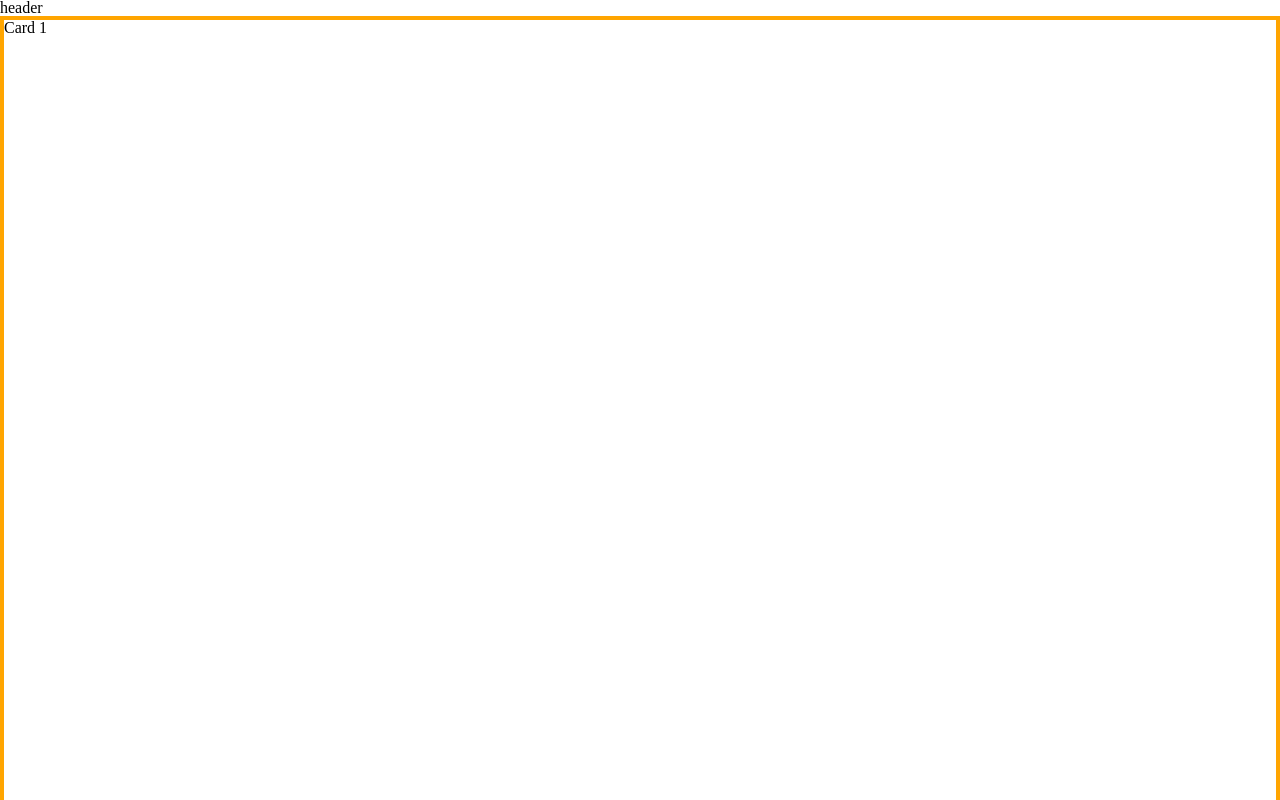
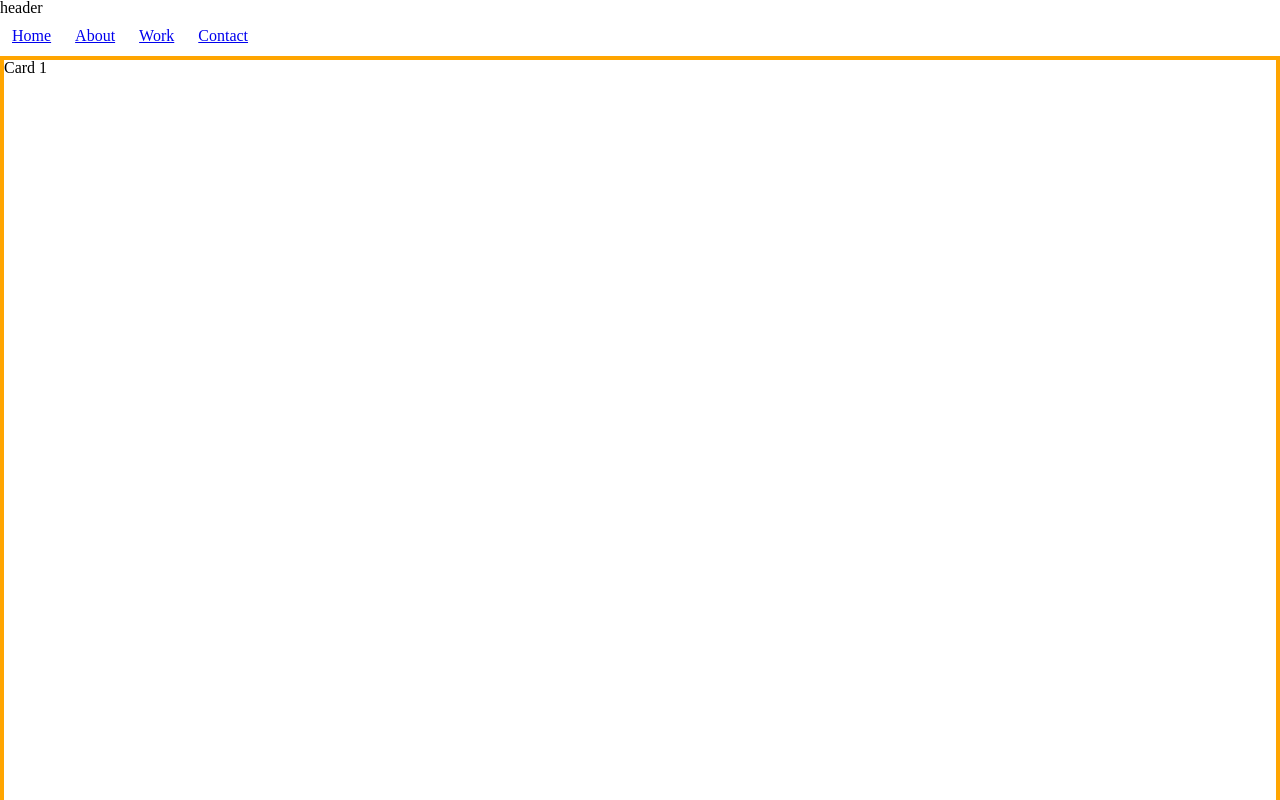
Before and after one commit to horolug/b-card, a website: page index.html in a window 1280 px wide. Shown: the top 800 px of the page. Drawn offline with nearby package versions, Linux system fonts and the light colour scheme; files that its build step writes are made by us from their sources.

Commit message:
Adding scss lint Base markup for navigation

```diff
--- a/index.html
+++ b/index.html
@@ -18,11 +18,21 @@
   <!-- Add your site or application content here -->
   <header>
     header
+
+    <nav>
+      <ul class="nav_list">
+          <li class="nav_list_item"><a href="#home">Home </a></li>
+          <li class="nav_list_item"><a href="#about">About </a></li>
+          <li class="nav_list_item"><a href="#work">Work </a></li>
+          <li class="nav_list_item"><a href="#contact">Contact</a></li>
+      </ul>
+    </nav>
   </header>
   <div>
-    <div class="card">Card 1</div>
-    <div class="card">Card 2</div>
-    <div class="card">Card 3</div>
+    <div id="home" class="card">Card 1</div>
+    <div id="about" class="card">Card 2</div>
+    <div id="work" class="card">Card 3</div>
+    <div id="contact" class="card">Card 4</div>
   </div>
   <footer>
     footer
--- a/package.json
+++ b/package.json
@@ -19,6 +19,7 @@
   "devDependencies": {
     "gulp": "^4.0.2",
     "gulp-sass": "^4.0.2",
+    "gulp-scss-lint": "^1.0.0",
     "node-sass": "^4.12.0"
   }
 }
--- /dev/null
+++ b/sass/_navigation.scss
@@ -0,0 +1,9 @@
+@import 'sizes';
+
+.nav_list{
+  display: flex;
+}
+
+.nav_list_item{
+  padding: $base-padding;
+}
--- /dev/null
+++ b/sass/_sizes.scss
@@ -0,0 +1 @@
+$base-padding: 12px;
--- a/sass/main.scss
+++ b/sass/main.scss
@@ -1,4 +1,5 @@
 @import 'reset';
 @import 'global';
 @import 'grid';
+@import 'navigation';
 @import 'card';
```
Also changed, not shown: gulpfile.js (+4 -3 lines), 1 other file.
